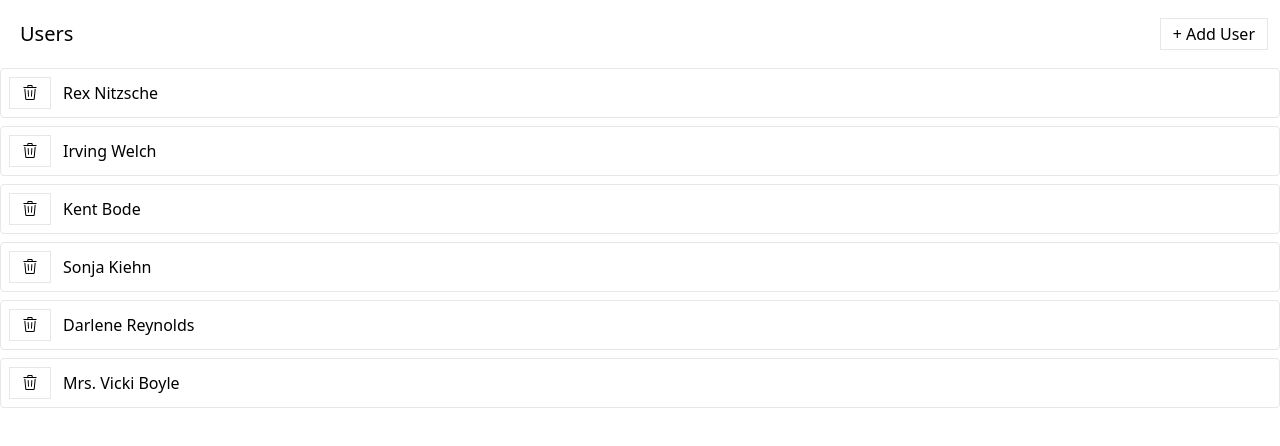
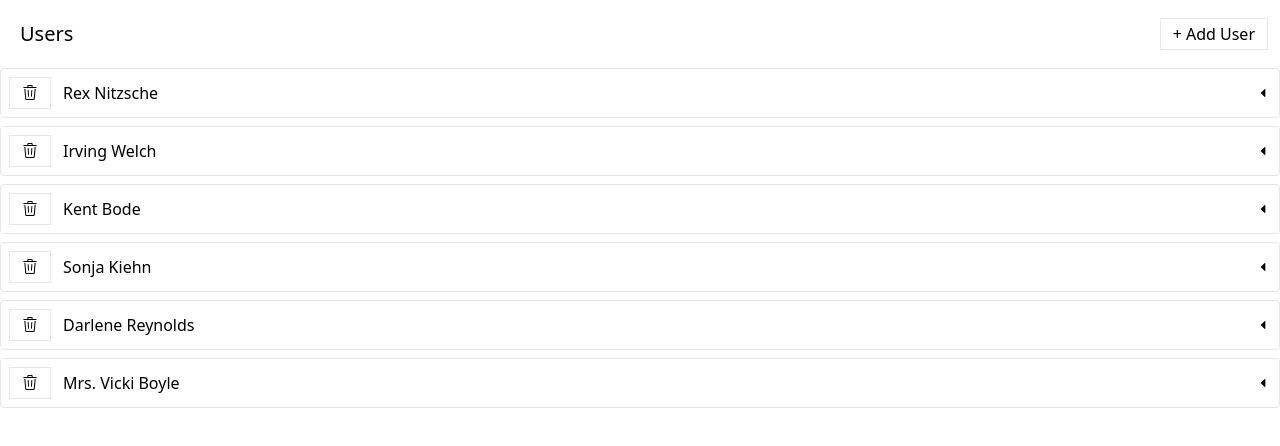
Before and after one commit to me-coderaider/redux-network-requests-media, a React (Create React App) app: page / in a window 1280 px wide. Shown: the top 446 px of the page. Built offline with nearby package versions, Linux system fonts and the light colour scheme; data requests are answered from the project's data file.

Commit message:
ExpandablePanel component

```diff
--- /dev/null
+++ b/src/components/ExpandablePanel.js
@@ -0,0 +1,26 @@
+import { useState } from "react";
+import { GoTriangleDown, GoTriangleLeft } from "react-icons/go";
+
+function ExpandablePanel({ header, children }) {
+    const [expanded, setExpanded] = useState(false);
+
+    const handleClick = () => {
+        setExpanded(!expanded);
+    };
+
+    return (
+        <div className="mb-2 border rounded">
+            <div className="flex p-2 justify-between items-center">
+                <div className="flex flex-row items-center justify-between">
+                    {header}
+                </div>
+                <div onClick={handleClick} className="cursor-pointer">
+                    {expanded ? <GoTriangleDown /> : <GoTriangleLeft />}
+                </div>
+            </div>
+            {expanded && <div className="p-2 border-t">{children}</div>}
+        </div>
+    );
+}
+
+export default ExpandablePanel;
--- a/src/components/UsersListItem.js
+++ b/src/components/UsersListItem.js
@@ -1,5 +1,6 @@
 import { GoTrash } from "react-icons/go";
 import Button from "./Button";
+import ExpandablePanel from "./ExpandablePanel";
 import { removeUser } from "../store";
 import { useThunk } from "../hooks/use-thunk";
 
@@ -10,23 +11,17 @@ function UsersListItem({ user }) {
         doRemoveUser(user);
     };
 
-    return (
-        <div className="mb-2 border rounded">
-            <div className="flex p-2 justify-between items-center cursor-pointer">
-                <div className="flex flex-row items-center justify-between">
-                    <Button
-                        className="mr-3"
-                        loading={isLoading}
-                        onClick={handleClick}
-                    >
-                        <GoTrash />
-                    </Button>
-                    {error && <div>Error deleting user.</div>}
-                    {user.name}
-                </div>
-            </div>
-        </div>
+    const header = (
+        <>
+            <Button className="mr-3" loading={isLoading} onClick={handleClick}>
+                <GoTrash />
+            </Button>
+            {error && <div>Error deleting user.</div>}
+            {user.name}
+        </>
     );
+
+    return <ExpandablePanel header={header}>Content!!</ExpandablePanel>;
 }
 
 export default UsersListItem;
```
